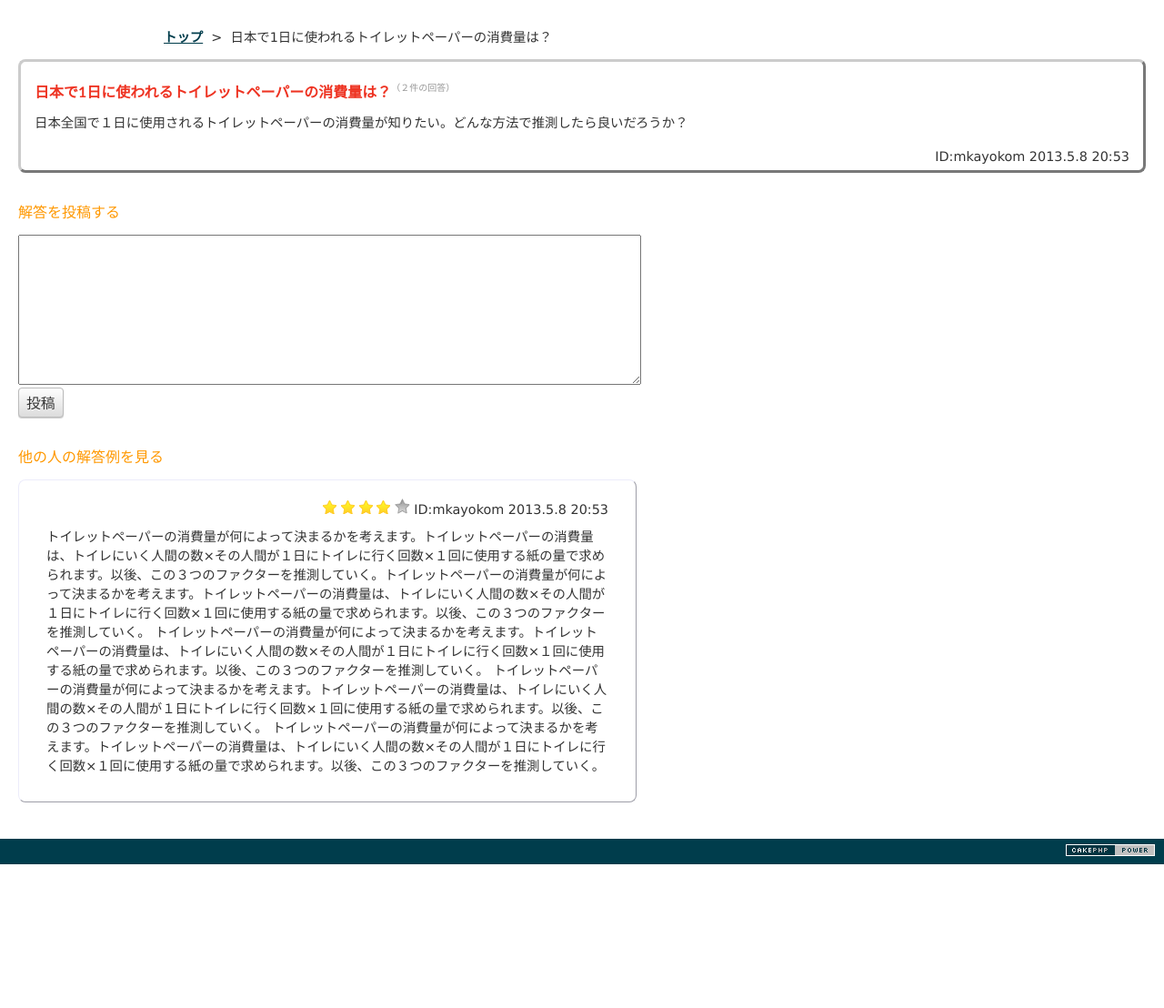
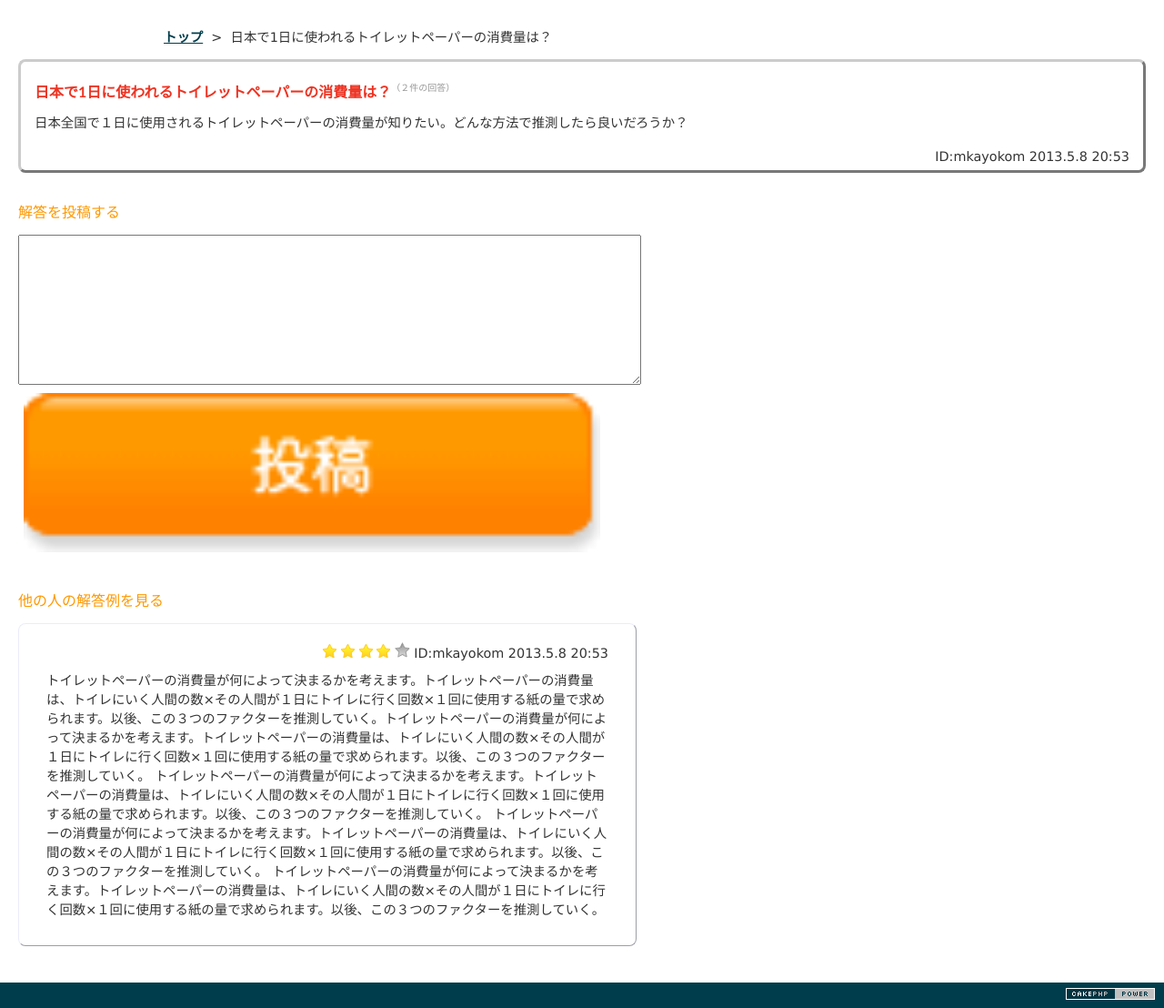
Before and after one commit to kensuto/casemondai.com, a CakePHP app: the page made by app/View/Questions/q_detail.ctp in a window 1280 px wide. Shown: the part 48-1156 px from the top of the page at 91% size. Before the commit the page ends 998 px from the top, so only its background shows below. Run offline with PHP 8.4 and a stand-in for CakePHP, Linux system fonts and the light colour scheme; the template is opened without the code that fills it, so the values that code supplies are empty; some libraries are stand-ins or nearby versions.

Commit message:
投稿ボタンを追加

```diff
--- a/app/View/Questions/q_detail.ctp
+++ b/app/View/Questions/q_detail.ctp
@@ -53,7 +53,7 @@
             <form method="POST" action="xxx.cgi">
                 <textarea name="answer" style="width: 670px; height: 150px;"></textarea>
                 <br />
-                <input type=submit value="投稿">
+                <input type="image" src="../../webroot/img/qDetail/btn_post.png" value="投稿" style="text-align: right">
             </form>
         </div>
     <!--div#postAnswer-->
```
Also changed, not shown: app/webroot/img/qDetail/btn_post.png (added).
